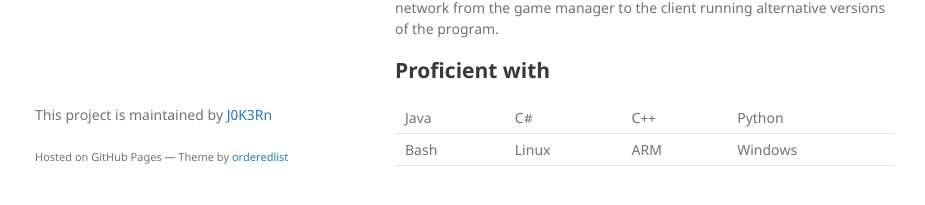
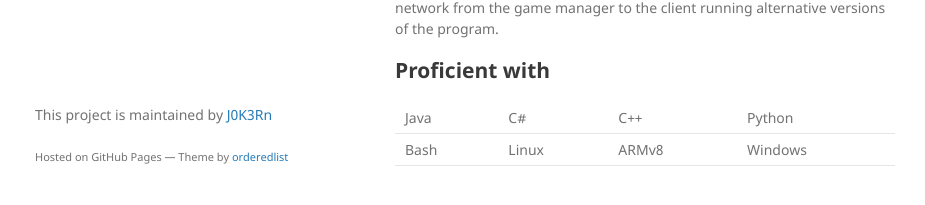
Before and after one commit to J0K3Rn/Portfolio, a Jekyll site: the page built from index.md, in a window 1280 px wide and 1242 px high. Shown: the part 1006-1211 px from the top of the window, without its empty margins (175-1100 px from the left). Built offline with Jekyll 4.4.1, drawn with Linux system fonts in a browser that asks for light colours.

Commit message:
Update index.md

```diff
--- a/index.md
+++ b/index.md
@@ -45,4 +45,4 @@ Dean's List: Fall 2018, Spring 2019, Fall 2019, Spring 2021
 ## Proficient with
 
 | Java         | C#                | C++   | Python		|
-| Bash		   | Linux			   | ARM   | Windows	|
+| Bash		   | Linux			   | ARMv8 | Windows	|
```
